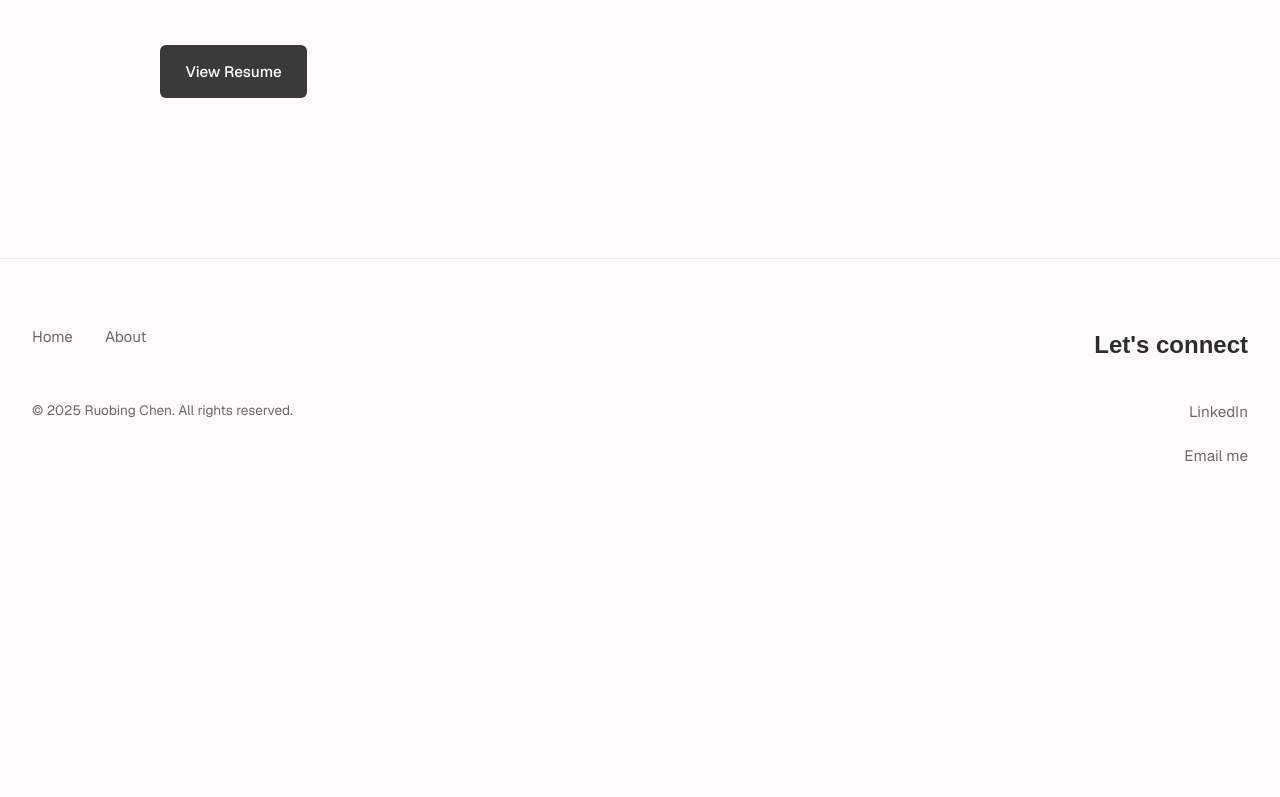
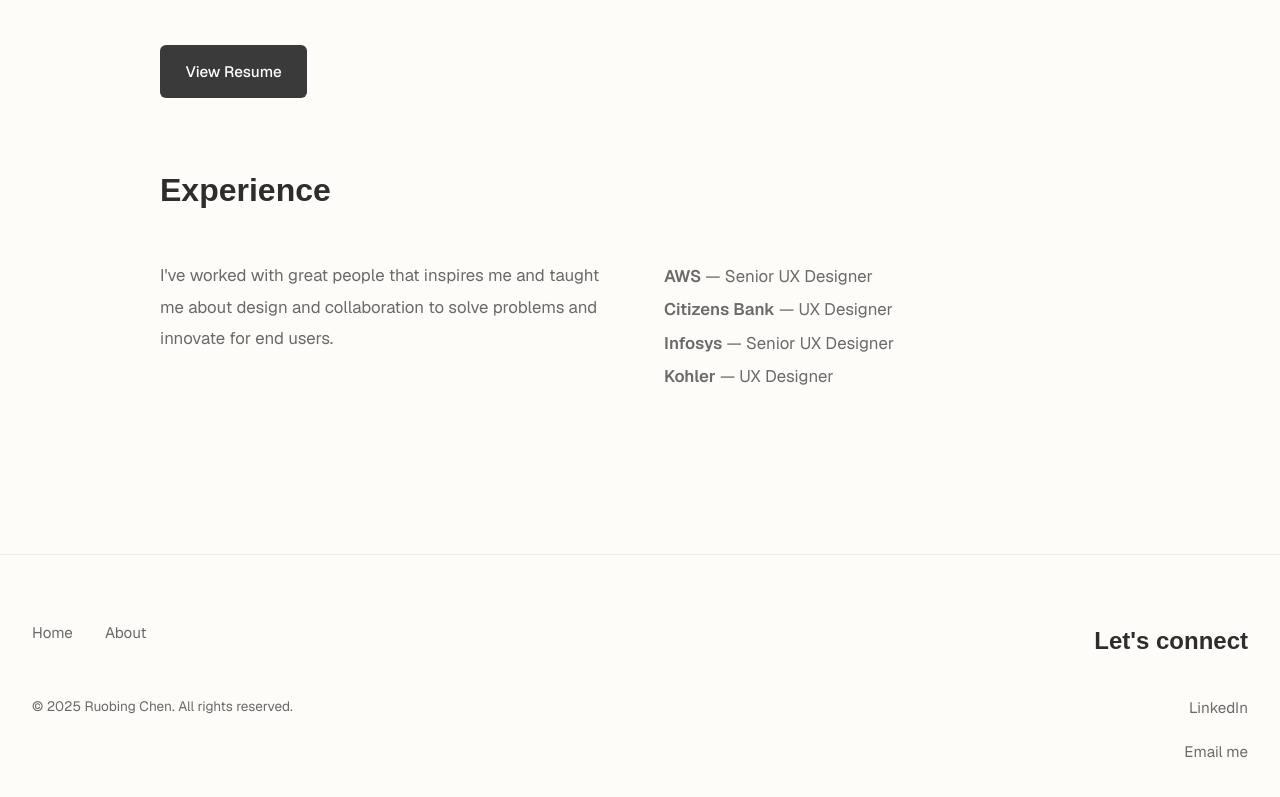
Before and after one commit to rochenc/portfolio-website, a plain HTML site: page about.html in a window 1280 px wide. Shown: the part 1255-2052 px from the top of the page. Before the commit the page ends 1788 px from the top, so only its background shows below. Drawn offline with nearby package versions, Linux system fonts and the light colour scheme; sample sign-in values are in the browser's storage; a web font is replaced by a local one.

Commit message:
Add experience section to about page with work history and inspiration quote

```diff
--- a/about.html
+++ b/about.html
@@ -47,7 +47,20 @@
             </ul>
 
             <div style="margin-top: 3rem;">
-                <a href="Resume_Ruobing_Chen_2025.pdf" target="_blank" style="display: inline-block; padding: 0.8rem 1.6rem; background-color: #3a3a3a; color: white; text-decoration: none; border-radius: 6px; font-weight: 500; transition: background-color 0.3s; font-size: 0.95rem;">View Resume</a>
+                <a href="headshot.jpeg" target="_blank" style="display: inline-block; padding: 0.8rem 1.6rem; background-color: #3a3a3a; color: white; text-decoration: none; border-radius: 6px; font-weight: 500; transition: background-color 0.3s; font-size: 0.95rem;">View Resume</a>
+            </div>
+
+            <h2 style="margin-top: 4rem; margin-bottom: 2.5rem; font-size: 2rem;">Experience</h2>
+            <div style="display: grid; grid-template-columns: 1fr 1fr; gap: 3rem; align-items: start;">
+                <div>
+                    <p style="color: #6a6a6a; font-size: 1.05rem; line-height: 1.9;">I've worked with great people that inspires me and taught me about design and collaboration to solve problems and innovate for end users.</p>
+                </div>
+                <div style="color: #6a6a6a; font-size: 1.05rem; line-height: 2;">
+                    <p><strong>AWS</strong> — Senior UX Designer</p>
+                    <p><strong>Citizens Bank</strong> — UX Designer</p>
+                    <p><strong>Infosys</strong> — Senior UX Designer</p>
+                    <p><strong>Kohler</strong> — UX Designer</p>
+                </div>
             </div>
         </section>
     </main>
```
